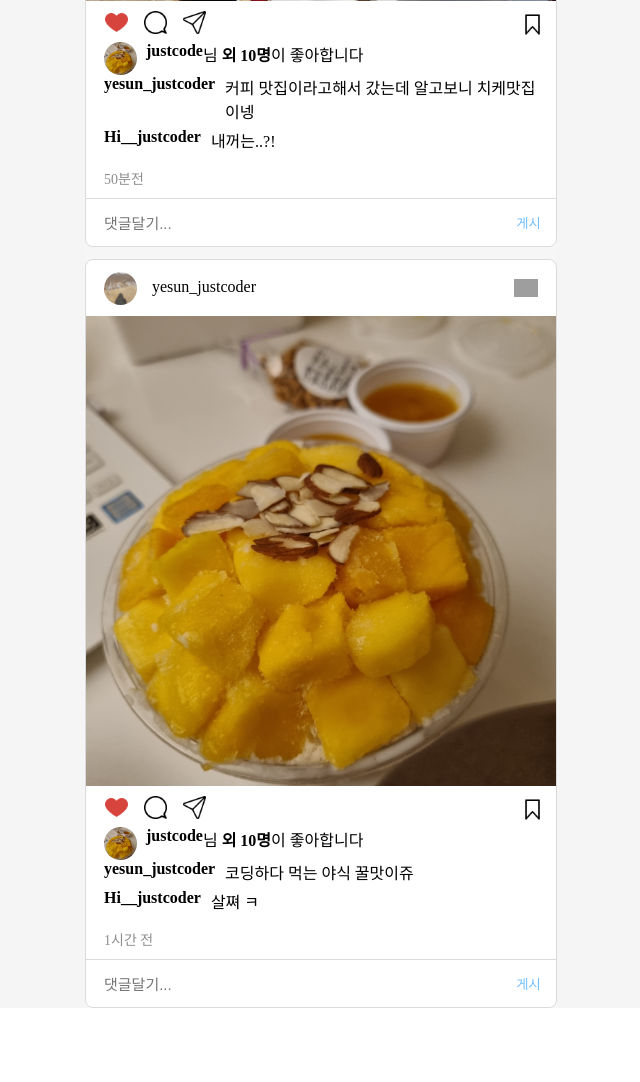
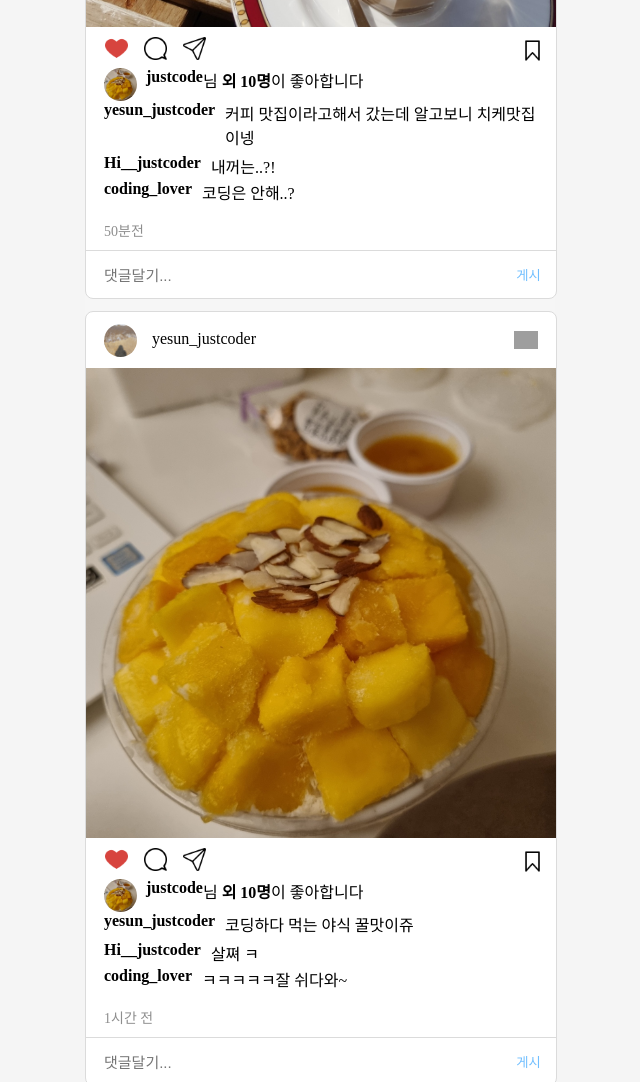
Before and after one commit to wecode-bootcamp-korea/6-justgram-ui-team-1, a plain HTML site: page yesun/JUSTGRAM-UI/main.html in a window 1280 px wide. Shown: the part 1700-2782 px from the top of the page, without its empty margins (320-960 px from the left). Before the commit the page ends 2720 px from the top, so only its background shows below. Drawn offline with Linux system fonts and the light colour scheme; grey boxes are pictures that could not be loaded.

Commit message:
Feat: 미션5 mock data fetch 후 댓글출력 기능 완성

```diff
--- /dev/null
+++ b/yesun/JUSTGRAM-UI/data/commentsData.json
@@ -0,0 +1,17 @@
+[
+  {
+    "userName": "wecode_gram",
+    "content": "오늘도 좋은 하루 보내세요~!",
+    "isLiked": true
+  },
+  {
+    "userName": "coding_lover",
+    "content": "코딩은 안해..?",
+    "isLiked": false
+  },
+  {
+    "userName": "coding_lover",
+    "content": "ㅋㅋㅋㅋㅋ잘 쉬다와~",
+    "isLiked": true
+  }
+]
--- a/yesun/JUSTGRAM-UI/main.html
+++ b/yesun/JUSTGRAM-UI/main.html
@@ -261,4 +261,31 @@
     </div>
   </body>
   <script src="./js/main.js"></script>
+  <script>
+    let comment_list;
+
+    fetch("./data/commentsData.json", { method: "GET" })
+      .then((res) => res.json())
+      .then((data) => {
+        comment_list = data;
+
+        comment_list.forEach((comment, index) => {
+          const liElement = document.createElement("li");
+          const userName = document.createElement("div");
+          const userComment = document.createElement("div");
+
+          const comments =
+            document.getElementsByClassName("commentList")[index];
+
+          userName.innerText = comment.userName;
+          userName.className = "feedTextId";
+          userComment.innerText = comment.content;
+          userComment.className = "feedTextContent";
+          liElement.className = "comment";
+
+          liElement.append(userName, userComment);
+          comments.append(liElement);
+        });
+      });
+  </script>
 </html>
```
Also changed, not shown: yesun/JUSTGRAM-UI/js/commentsData.js (added, +17 -0 lines).
